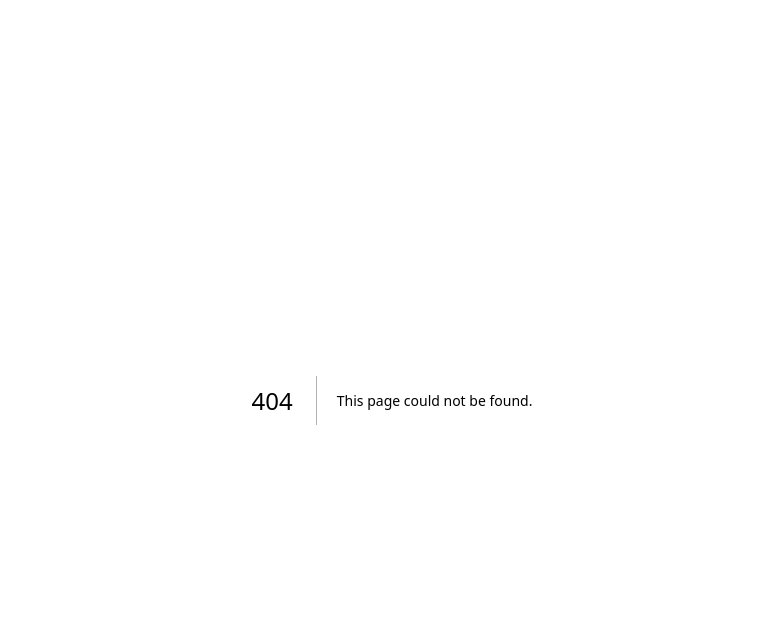
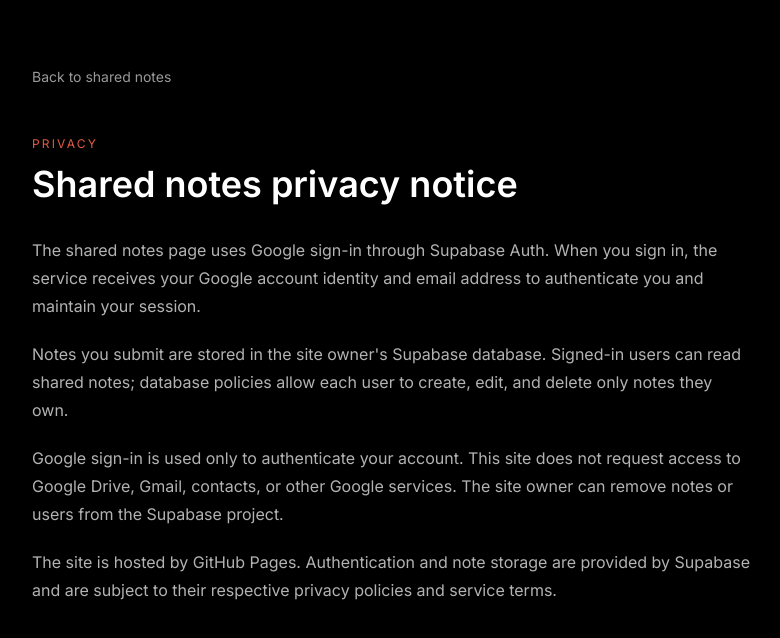
Before and after one commit to BharghavaKumarPurru/BharghavaKumarPurru.github.io, a Next.js app: page /privacy in a window 1280 px wide. Before the commit this address had no page. Shown: the top 638 px of the page, without its empty margins (248-1028 px from the left). Built offline with nearby package versions, Linux system fonts and the light colour scheme.

Commit message:
Add privacy notice for shared notes

```diff
--- /dev/null
+++ b/app/privacy/page.tsx
@@ -0,0 +1,36 @@
+import Link from "next/link"
+
+export const metadata = {
+  title: "Privacy | Bharghava Kumar Purru",
+  description: "Privacy information for the shared notes page.",
+}
+
+export default function PrivacyPage() {
+  return (
+    <main className="mx-auto min-h-screen max-w-3xl px-6 py-16 text-white">
+      <Link href="/notes/" className="text-sm text-white/60 transition hover:text-white">
+        Back to shared notes
+      </Link>
+      <p className="mt-12 text-xs uppercase tracking-[0.18em] text-[#e45b43]">Privacy</p>
+      <h1 className="mt-3 text-4xl font-semibold">Shared notes privacy notice</h1>
+      <div className="mt-8 space-y-5 leading-7 text-white/70">
+        <p>
+          The shared notes page uses Google sign-in through Supabase Auth. When you sign in, the service receives your
+          Google account identity and email address to authenticate you and maintain your session.
+        </p>
+        <p>
+          Notes you submit are stored in the site owner&apos;s Supabase database. Signed-in users can read shared notes;
+          database policies allow each user to create, edit, and delete only notes they own.
+        </p>
+        <p>
+          Google sign-in is used only to authenticate your account. This site does not request access to Google Drive,
+          Gmail, contacts, or other Google services. The site owner can remove notes or users from the Supabase project.
+        </p>
+        <p>
+          The site is hosted by GitHub Pages. Authentication and note storage are provided by Supabase and are subject
+          to their respective privacy policies and service terms.
+        </p>
+      </div>
+    </main>
+  )
+}
```
Also changed, not shown: 1 other file (tests, documents, lock files or other folders).
